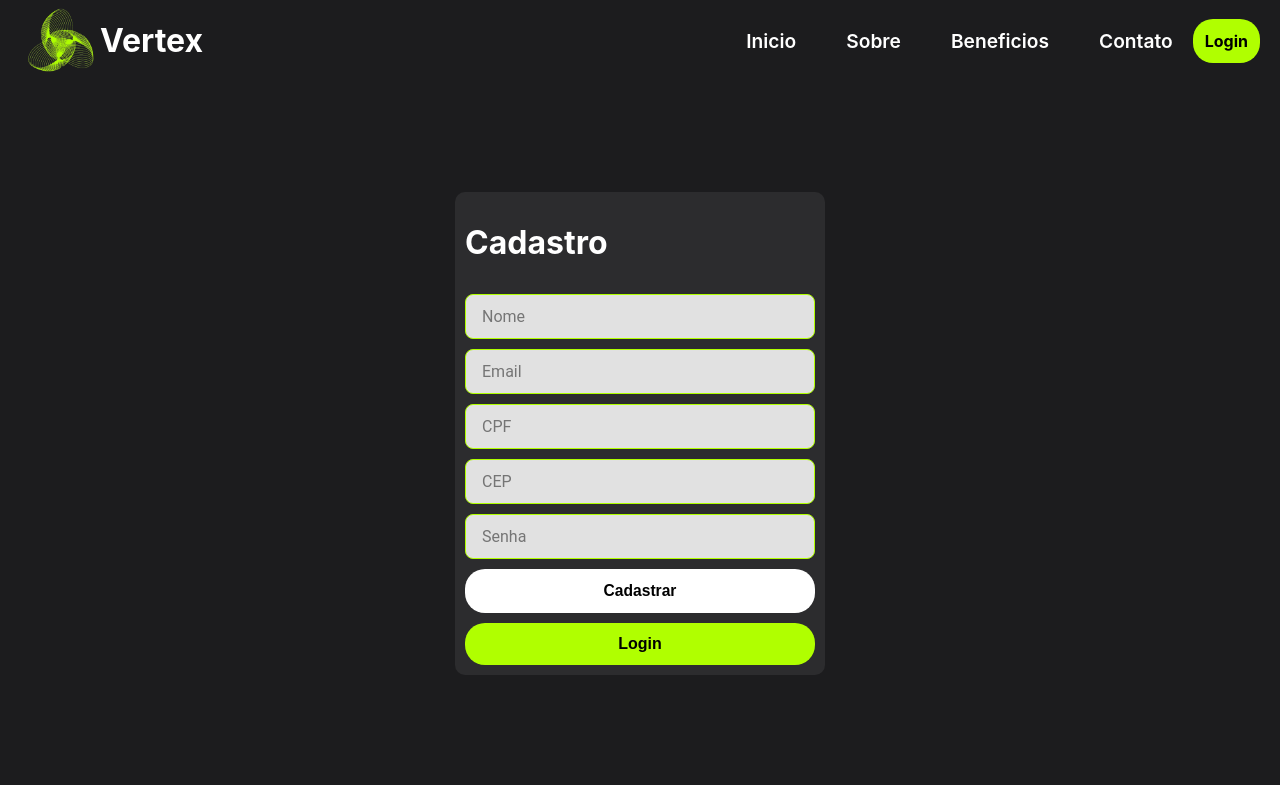
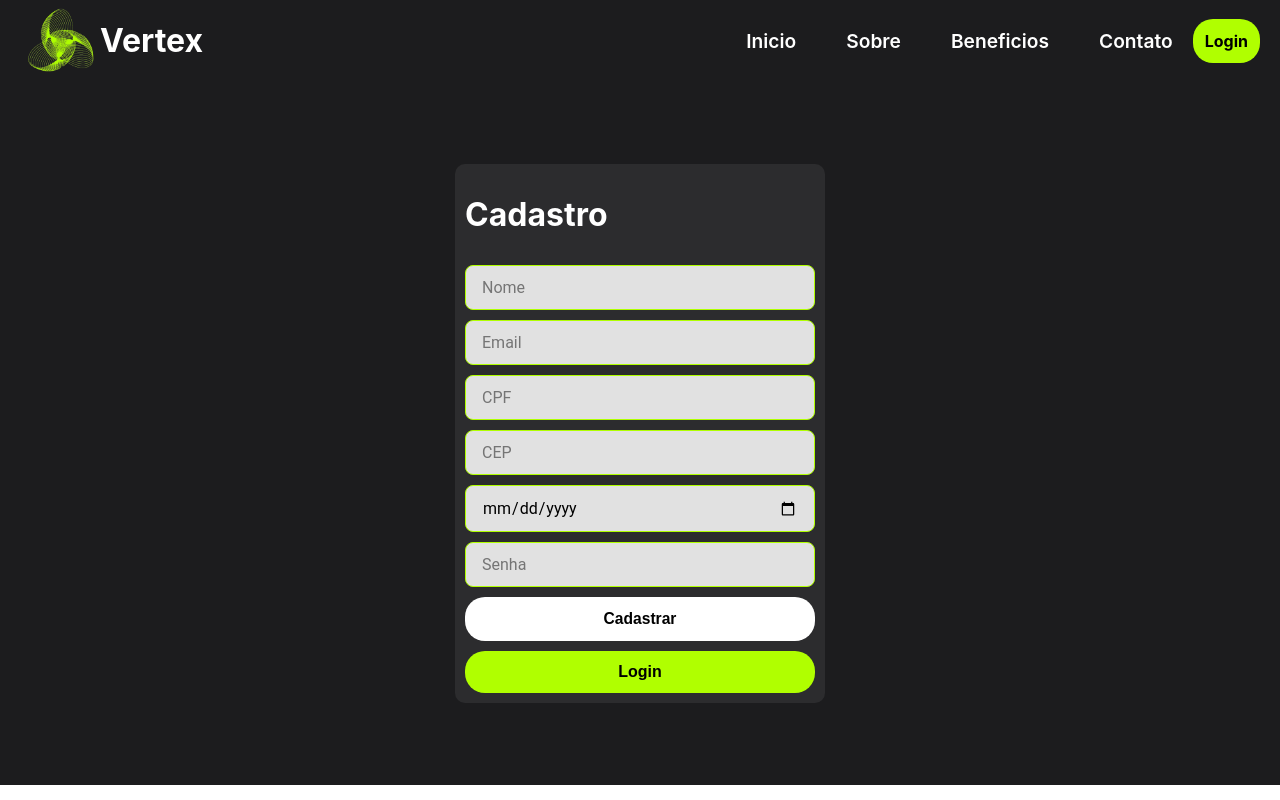
Before and after one commit to GabrielSilva0109/Vertex, a React (Create React App) app: page /login in a window 1280 px wide. Both pictures are taken after a click on the button "Cadastrar". Built offline with nearby package versions, Linux system fonts and the light colour scheme.

Commit message:
Update Info User

```diff
--- a/src/components/Carteira/CarteiraContent.tsx
+++ b/src/components/Carteira/CarteiraContent.tsx
@@ -556,10 +556,10 @@ const CarteiraContent: React.FC = () =>{
                 <h4>{user.email}</h4>
                 <Label >CPF </Label>
                 <h4>{user.cpf}</h4>
-
                 <Label >CEP </Label>
                 <h4>{user.cep}</h4>
-
+                <Label >Nascimento </Label>
+                <h4>{formatarData(user.birth)}</h4>
               </BoxInfo>
 
               <BtnAtivo onClick={openModal}>Adicionar Transação</BtnAtivo>
--- a/src/components/Login/FormLogin.tsx
+++ b/src/components/Login/FormLogin.tsx
@@ -160,6 +160,7 @@ const FormCadastro: React.FC<{ onBackToLogin: () => void }> = ({ onBackToLogin }
         email: '',
         cpf: '',
         cep: '',
+        birth: '',
         password: '',
     })
 
@@ -212,6 +213,7 @@ const FormCadastro: React.FC<{ onBackToLogin: () => void }> = ({ onBackToLogin }
             <Input placeholder='Email' type="email" name='email' required value={formData.email} onChange={handleInputChange}/>
             <Input placeholder='CPF' type="text" name='cpf' required value={formData.cpf} onChange={handleInputChange}/>
             <Input placeholder='CEP' type="text" name='cep' required value={formData.cep} onChange={handleInputChange}/>
+            <Input placeholder='Nascimento' type="date" name='birth' required value={formData.birth} onChange={handleInputChange}/>
             <Input placeholder='Senha' type="password" required name='password' value={formData.password} onChange={handleInputChange}/>
             <BtnCadastro onClick={handleCadastroClick}>Cadastrar</BtnCadastro>
             <BtnLogin onClick={onBackToLogin}>Login</BtnLogin>
```
